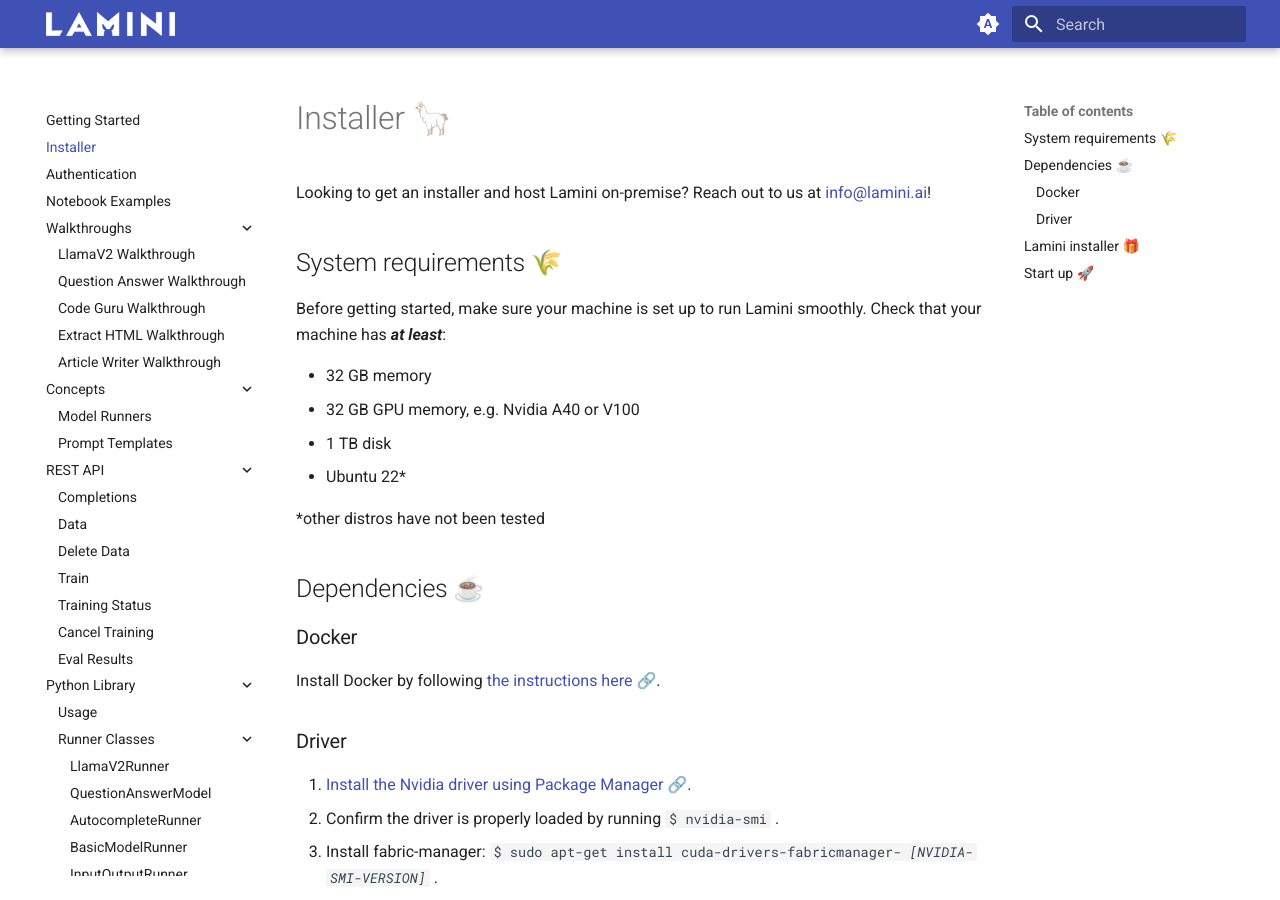
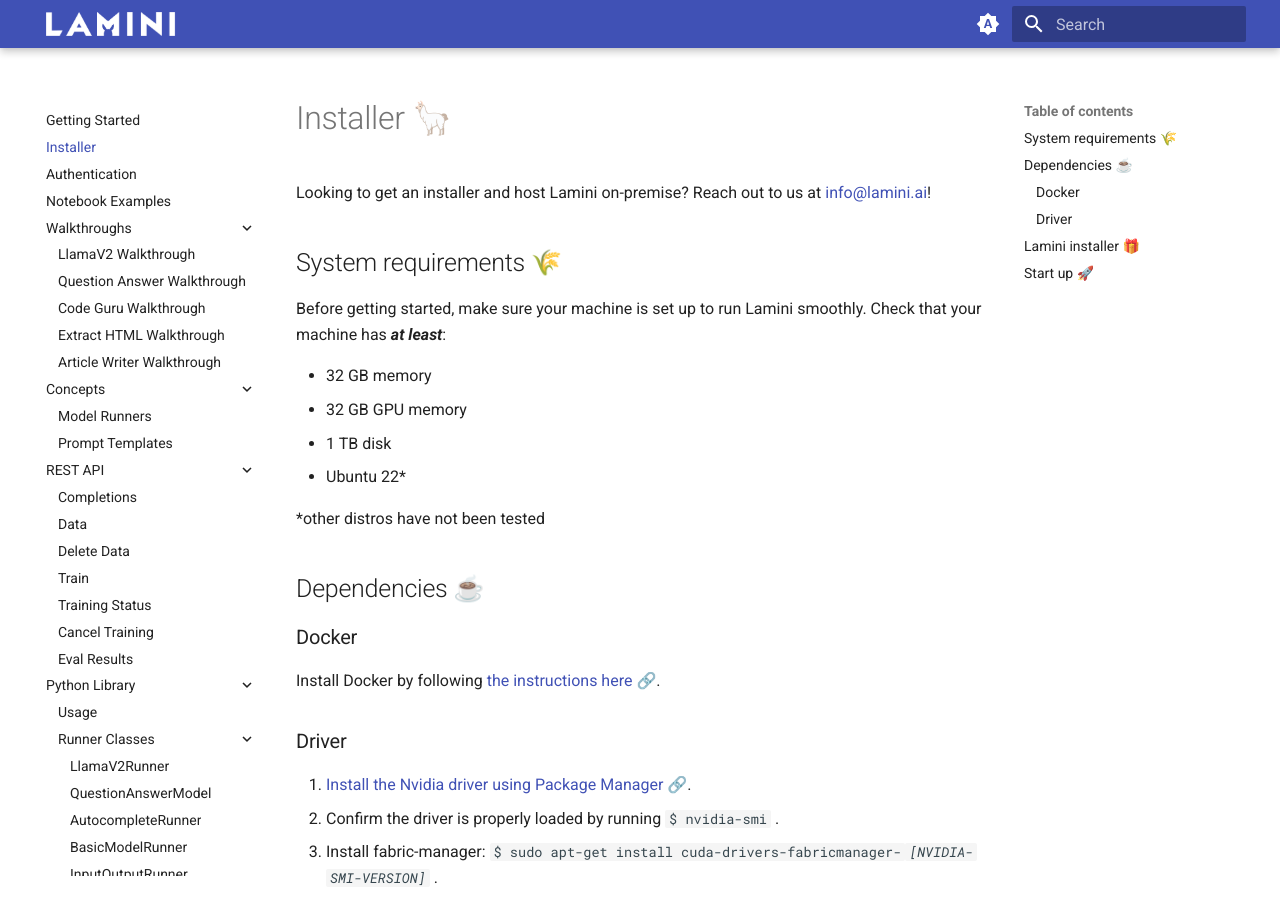
Before and after one commit to lamini-ai/lamini-ai.github.io, an MkDocs documentation site: the page built from docs/installer.md, in a window 1280 px wide and 900 px high. Built offline with MkDocs 1.6.1 and Material for MkDocs 9.7.7, drawn with Linux system fonts in a browser that asks for light colours.

Commit message:
Update installer.md

```diff
--- a/docs/installer.md
+++ b/docs/installer.md
@@ -6,7 +6,7 @@
 Before getting started, make sure your machine is set up to run Lamini smoothly. Check that your machine has ***at least***:
 
 - 32 GB memory
-- 32 GB GPU memory, e.g. Nvidia A40 or V100
+- 32 GB GPU memory
 - 1 TB disk
 - Ubuntu 22*
 
```
